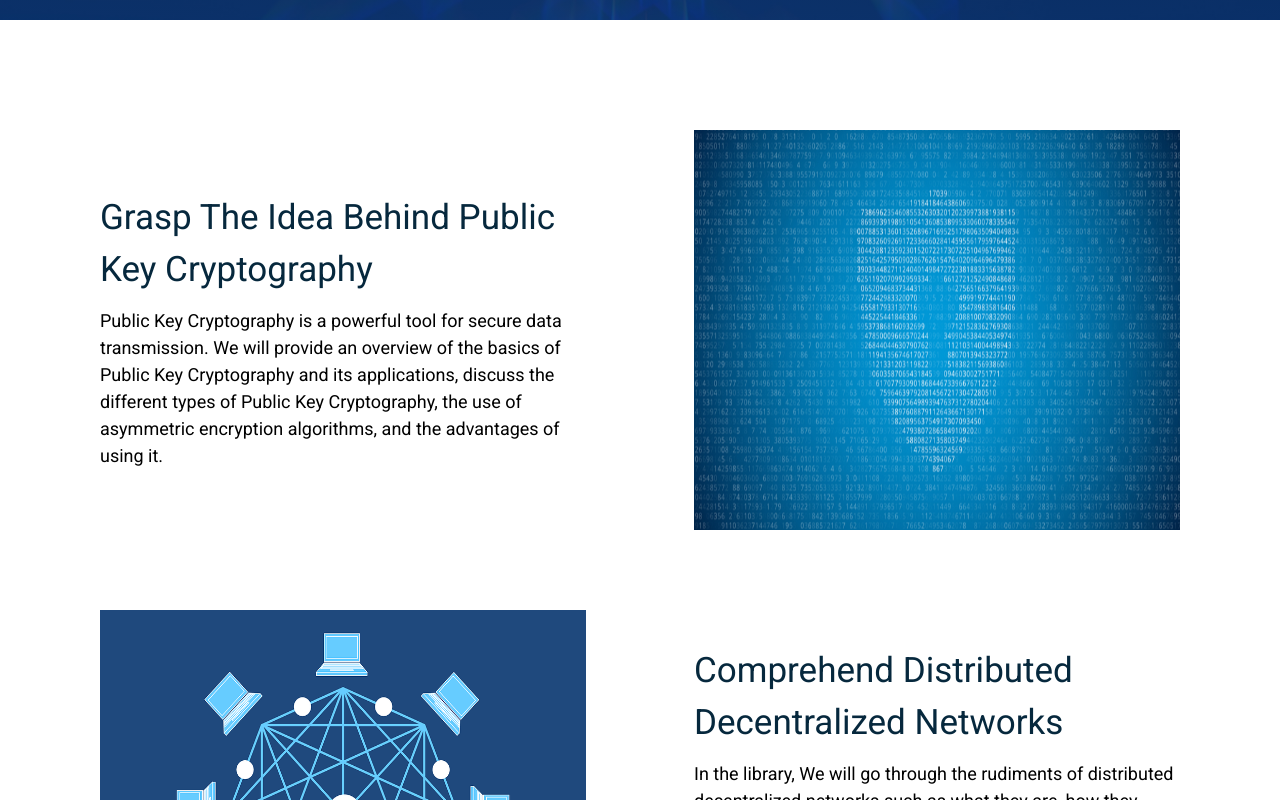
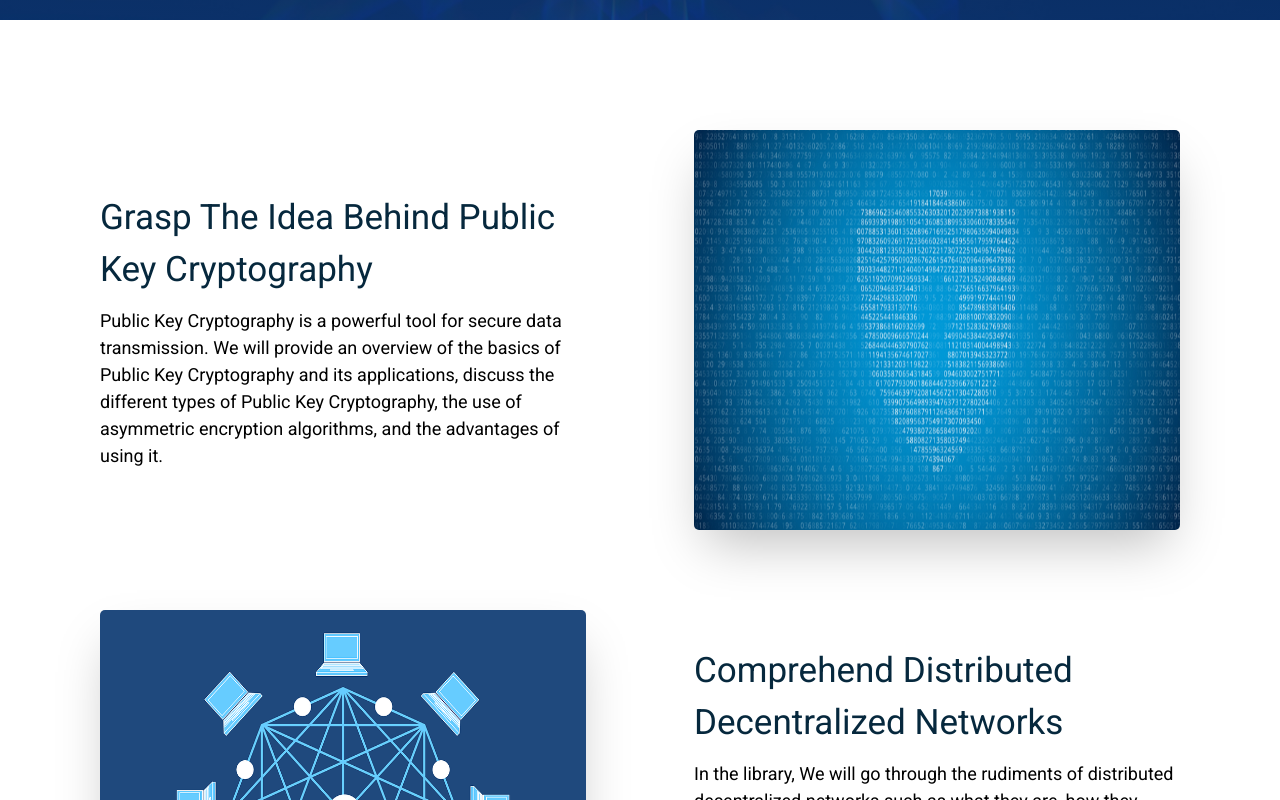
Before and after one commit to ejim11/Blockview, a Next.js app: page /home in a window 1280 px wide. Shown: the part 780-1580 px from the top of the page. Built offline with nearby package versions, Linux system fonts and the light colour scheme.

Commit message:
more changes made to the home page images

```diff
--- a/components/utils/homeData.ts
+++ b/components/utils/homeData.ts
@@ -11,12 +11,12 @@ const homeData = [
     },
     {
     title: "Comprehend Distributed Decentralized Networks",
-    text: "In the library, We will go through the rudiments of distributed decentralized networks such as what they are, how they work, their advantages, and the challenges of implementing them. You will then learn about the various applications of distributed decentralized networks, from data storage to cryptocurrency. We will also discuss the potential for these networks to impact other areas, such as healthcare, finance, and government",
+    text: "In the library, We will go through the rudiments of distributed decentralized networks such as what they are, how they work, their advantages, and the challenges of implementing them. You will then learn about the various applications of distributed decentralized networks, from data storage to cryptocurrency. We will also discuss the potential for these networks to impact other areas, such as healthcare, finance, and government.",
     image: decentralizedImg
 },
 {
     title: "Understand Why It Is Called A Blockchain",
-    text: "We will breakdown the basics of the blockchain, the block infrastructure and the security advantages of implementing them. You will then learn how blocks in the chain are formed, validated and mined. In the Explorer, You will be able to see the properties of a mined block in the ethereum network and understand their various definitions",
+    text: "We will breakdown the basics of the blockchain, the block infrastructure and the security advantages of implementing them. You will then learn how blocks in the chain are formed, validated and mined. In the Explorer, You will be able to see the properties of a mined block in the ethereum network and understand their various definitions.",
     image: bkchainImg
 },
 
--- a/pages/home/index.tsx
+++ b/pages/home/index.tsx
@@ -73,7 +73,7 @@ export default function Home() {
             <Image
               src={data.image}
               alt={data.title}
-              className={`w-[45%]  h-[40rem]  md:mx-auto ${i%2 === 0 ? "order-2": "order-1"}`}
+              className={`w-[45%]  h-[40rem] rounded-lg shadow-2xl  md:mx-auto ${i%2 === 0 ? "order-2": "order-1"}`}
             />
           </div>)}
         </section>
```
